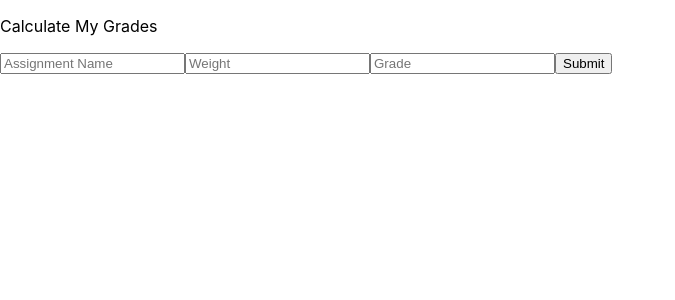
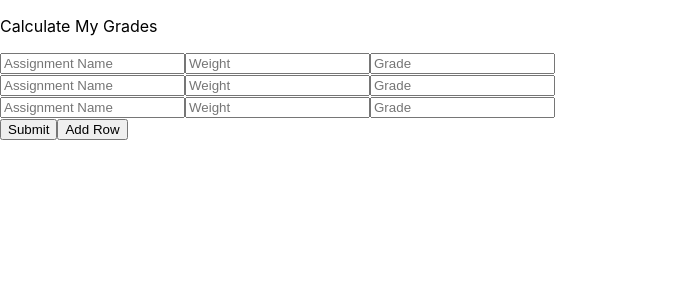
Before and after one commit to T2703/Grading-Calculator-Website, a React (Create React App) app: page /grade-calculator in a window 1280 px wide. Shown: the top 300 px of the page, without its empty margins (0-675 px from the left). Built offline with nearby package versions, Linux system fonts and the light colour scheme.

Commit message:
chore: added in a feature to put add more rows

```diff
--- a/src/GradeCalculator.js
+++ b/src/GradeCalculator.js
@@ -1,4 +1,4 @@
-import React, { useState } from 'react';
+import React, { useState, useEffect } from 'react';
 
 function GradeCalculator() {
   // Rows/Arrays for each one.
@@ -8,24 +8,72 @@ function GradeCalculator() {
   const [assignmentItself, setAssignmentItself] = useState([]);
 
   // Handles the change event.
-  const handleChange = (event, setStateFunction) => {
-    setStateFunction(event.target.value);
+  const handleChange = (event, field) => {
+    const [property, index] = field.split('_');
+    setAssignmentItself((prevAssignments) => {
+      const newAssignments = [...prevAssignments];
+      newAssignments[index] = {
+        ...newAssignments[index],
+        [property]: event.target.value,
+      };
+      return newAssignments;
+    });
   };
+
+  // Start off with 3 rows.
+  useEffect(() => {
+    setAssignmentItself([
+      { name: '', weight: '', grade: '' },
+      { name: '', weight: '', grade: '' },
+      { name: '', weight: '', grade: '' },
+    ]);
+  }, []);
+
+  const AssignmentRow = ({ assignment, index, handleChange }) => (
+    <div key={index}>
+      <input
+        type="text"
+        name={`assignmentName_${index}`}
+        value={assignment.name}
+        onChange={(e) => handleChange(e, `name_${index}`)}
+        placeholder="Assignment Name"
+      />
+      <input
+        type="text"
+        name={`assignmentWeight_${index}`}
+        value={assignment.weight}
+        onChange={(e) => handleChange(e, `weight_${index}`)}
+        placeholder="Weight"
+      />
+      <input
+        type="text"
+        name={`grades_${index}`}
+        value={assignment.grade}
+        onChange={(e) => handleChange(e, `grade_${index}`)}
+        placeholder="Grade"
+      />
+    </div>
+  );
 
   // Handles the submission.
   const handleSubmit = (event) => {
     event.preventDefault();
 
-    // Create a new object representing the assignment
+    // Create a new object representing the assignment.
     const newAssignment = {
       name: assignmentName,
       weight: assignmentWeight,
       grade: grades,
     };
 
-    // Add the new assignment to the array of assignments
+    // Add the new assignment to the array of assignments.
     setAssignmentItself((prevAssignments) => [...prevAssignments, newAssignment]);
 
+  };
+
+  // Adds a new empty row.
+  const addRow = () => {
+        setAssignmentItself((prevAssignments => [...prevAssignments, {nmae: '', weight: '', grade: ''}]));
   };
 
   // The HTML return how it returns the contents of the page.
@@ -33,28 +81,18 @@ function GradeCalculator() {
     <div>
       <p>Calculate My Grades</p>
       <form onSubmit={handleSubmit}>
-        <input
-          type="text"
-          name="assignmentName"
-          value={assignmentName}
-          onChange={(e) => handleChange(e, setAssignmentName)}
-          placeholder="Assignment Name"
-        />
-        <input
-          type="text"
-          name="assignmentWeight"
-          value={assignmentWeight}
-          onChange={(e) => handleChange(e, setAssignmentWeight)}
-          placeholder="Weight"
-        />
-        <input
-          type="text"
-          name="grades"
-          value={grades}
-          onChange={(e) => handleChange(e, setGrades)}
-          placeholder="Grade"
-        />
+        {assignmentItself.map((assignment, index) => (
+          <AssignmentRow
+            key={index}
+            assignment={assignment}
+            index={index}
+            handleChange={handleChange}
+          />
+        ))}
         <button type="submit">Submit</button>
+        <button type="button" onClick={addRow}>
+          Add Row
+        </button>
       </form>
     </div>
   );
```
